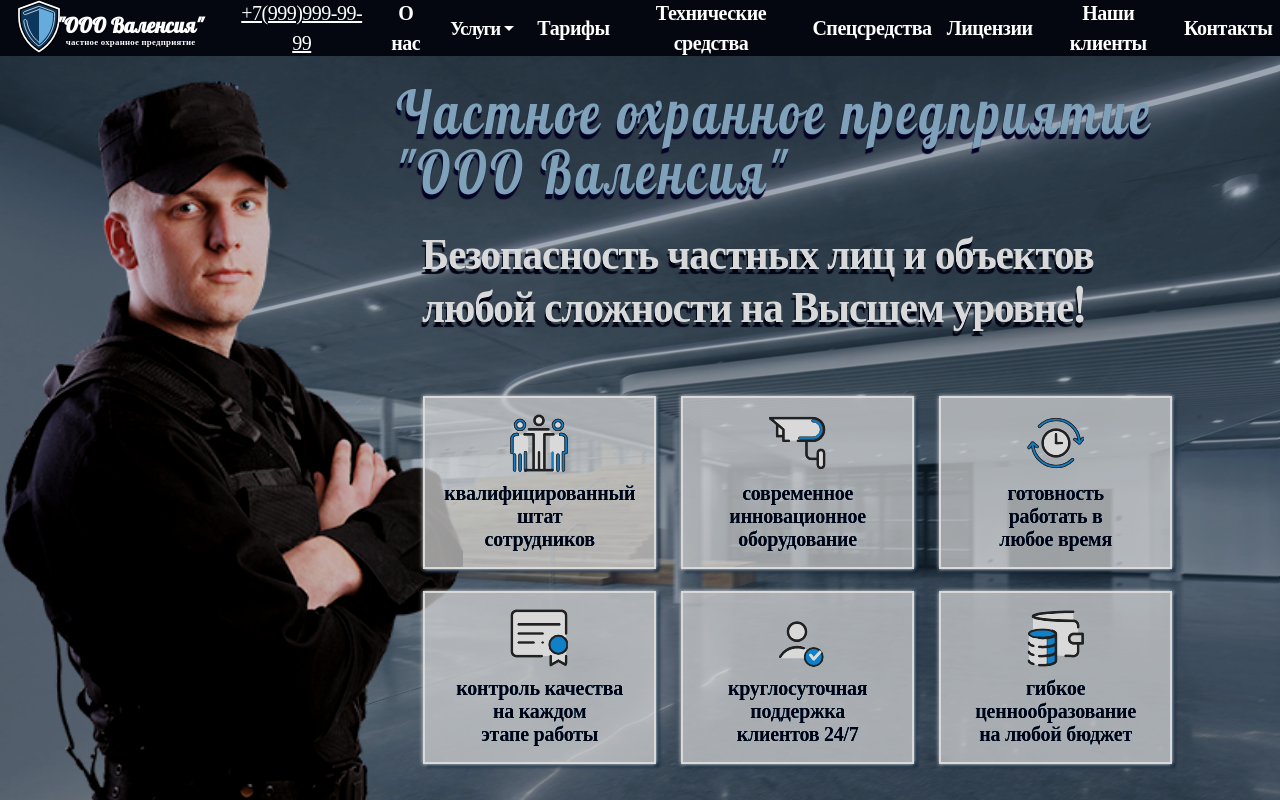
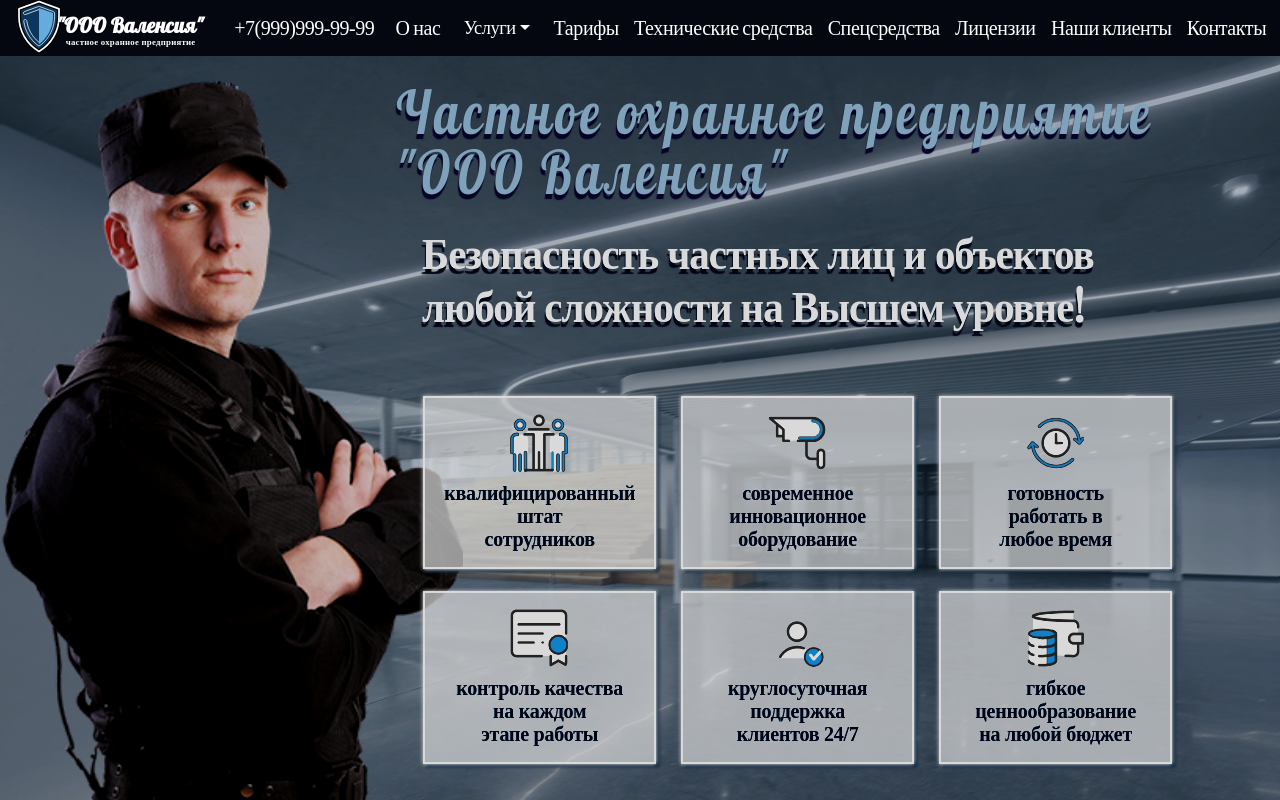
Before and after one commit to AnigalHub/Valencia, a Nuxt app: page / in a window 1280 px wide. Shown: the top 800 px of the page. Built offline with nearby package versions, Linux system fonts and the light colour scheme; a web font is replaced by a local one.

Commit message:
исправлена ошибка с дублем страницы

```diff
--- a/components/navbar.vue
+++ b/components/navbar.vue
@@ -36,13 +36,13 @@
         <b-navbar-nav>
           <b-nav-item id="nav_company" to="/company">О нас</b-nav-item>
           <b-nav-item>
-            <b-dropdown text="Услуги" class="menu_service">
+          <b-dropdown text="Услуги" class="menuu">
             <b-dropdown-item to="/services/guard_of_organizations/" class="menu1">Охрана организаций
-                  <div style="top:-.5%" class="menu_org">
+              <span style="top:-.15%" class="menu_org">
                 <b-dropdown-item to="/services/_guard_of_organizations/guard_of_educational_institutions">Охрана образовательных учреждений</b-dropdown-item>
                 <b-dropdown-item to="/services/_guard_of_organizations/guard_of_medical_institutions">Охрана медицинских учреждений</b-dropdown-item>
                 <b-dropdown-item to="/services/_guard_of_organizations/guard_of_municipal_facilities">Охрана муниципальных объектов</b-dropdown-item>
-                  </div>
+              </span>
             </b-dropdown-item>
             <b-dropdown-item to="/services/object_guard/"  class="menu2">Охрана объектов
               <div style="top:18%" class="menu_obj">
@@ -109,12 +109,12 @@
     margin-left: 0;
   }
   .dropdown-item{
-    letter-spacing: -.8px;
-    font-weight: 600 !important;
+    letter-spacing: -.45px;
+    font-weight: 400 !important;
     color: #ffffff ;
-    font-size: 1.25rem;
+    font-size: 1.3rem;
     background: #040610;
-    font-family: 'Playfair Display', serif;
+    font-family: "EB Garamond", serif;
     padding-right: 0.7rem !important;
     padding-left: 0.7rem !important;
     &:hover{
@@ -123,19 +123,19 @@
     }
   }
   .dropdown-toggle{
-    letter-spacing: -1.5px;
-    font-weight: 600 !important;
+    letter-spacing: -0.45px;
+    font-weight: 400 !important;
     color: #ffffff ;
-    font-size: 1.25rem;
+    font-size: 1.35rem !important;
     background: #040610;
-    font-family: 'Playfair Display', serif;
+    font-family: "EB Garamond", serif;
     padding-right: 0.7rem !important;
     padding-left: 0.7rem !important;
     &:hover{
       color: #8bcaf5 !important;
     }
   }
-  ul:hover .dropdown-toggle{
+  .menuu:hover .dropdown-toggle{
    color:#8bcaf5 !important;
   }
   .btn {
@@ -219,8 +219,8 @@
     padding-left: 0.68rem !important;
     text-align: center;
     font-family: "EB Garamond", serif;
-    font-weight: 600;
-    letter-spacing: -.45px;
+    font-weight: 400;
+    letter-spacing: -.4px;
     color: #ffffff !important;
   }
   .nav-link{
@@ -231,14 +231,16 @@
     font-size: 1.35rem;
     letter-spacing: -.5px;
     color: white !important;
-    font-weight: 400 !important;   text-decoration: underline !important;
+    font-weight: 400 !important;
     &:hover{
-      text-shadow: -.15px 1px .15px #97c7e7;
+      text-shadow: -.15px 1px .15px #97c7e7; text-decoration: none !important;
     }
+  }
+  .nav-link:hover {
+    color: #8bcaf5 !important;
   }
   @media screen and (max-width: 1250px) {
     .nav-link:hover {
-      color: #8bcaf5 !important;
       padding-bottom: 2.5%;
     }
   }
```
Lines whose indentation alone changed are shown as unchanged.
